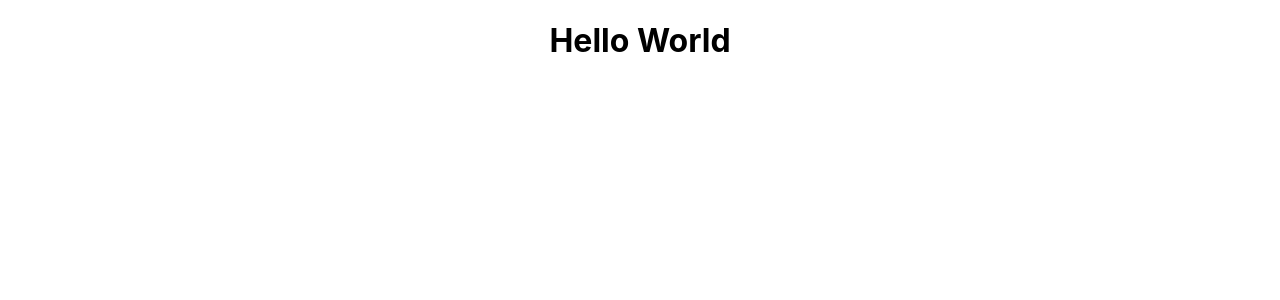
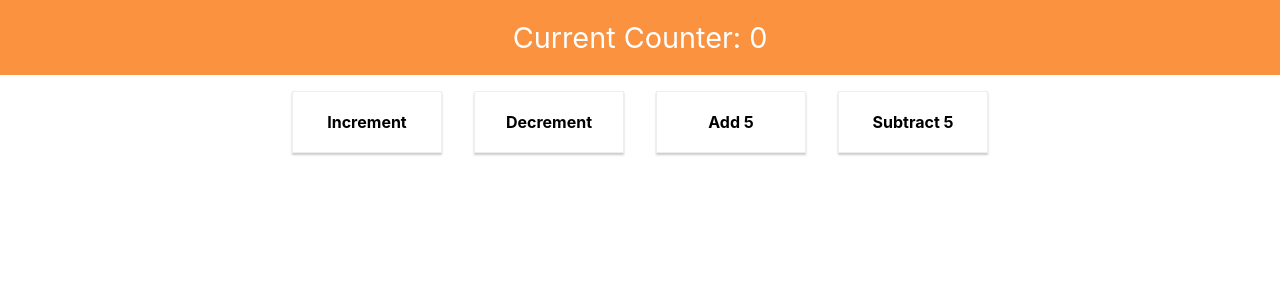
Before and after one commit to Jesuloba-world/learning-redux, a React (Create React App) app: page / in a window 1280 px wide. Shown: the top 300 px of the page. Built offline with nearby package versions, Linux system fonts and the light colour scheme.

Commit message:
setting up redux with react

```diff
--- a/src/App.js
+++ b/src/App.js
@@ -1,9 +1,10 @@
-import "./App.css";
+import classes from "./App.module.css";
+import Counter from "./Containers/Counter/Counter";
 
 function App() {
 	return (
-		<div className="App">
-			<h1>Hello World</h1>
+		<div className={classes.App}>
+			<Counter />
 		</div>
 	);
 }
--- /dev/null
+++ b/src/Components/CounterControl/CounterControl.css
@@ -0,0 +1,17 @@
+.CounterControl {
+    width: 150px;
+    padding: 20px;
+    box-sizing: border-box;
+    margin: 16px;
+    border: 1px solid #eee;
+    box-shadow: 0 2px 2px #ccc;
+    font-weight: bold;
+    text-align: center;
+    cursor: pointer;
+    display: inline-block;
+}
+
+.CounterControl:hover,
+.CounterControl:active {
+    background-color: #eee;
+}
--- /dev/null
+++ b/src/Components/CounterControl/CounterControl.js
@@ -0,0 +1,11 @@
+import React from "react";
+
+import "./CounterControl.css";
+
+const counterControl = (props) => (
+	<div className="CounterControl" onClick={props.clicked}>
+		{props.label}
+	</div>
+);
+
+export default counterControl;
--- /dev/null
+++ b/src/Components/CounterOutput/CounterOutput.css
@@ -0,0 +1,9 @@
+.CounterOutput {
+    width: 100%;
+    background-color: #fa923f;
+    color: white;
+    font-size: 1.8rem;
+    text-align: center;
+    padding: 20px 0;
+    box-sizing: border-box;
+}
--- /dev/null
+++ b/src/Components/CounterOutput/CounterOutput.js
@@ -0,0 +1,11 @@
+import React from 'react';
+
+import './CounterOutput.css';
+
+const counterOutput = (props) => (
+    <div className="CounterOutput">
+        Current Counter: {props.value}
+    </div>
+);
+
+export default counterOutput;
--- /dev/null
+++ b/src/Containers/Counter/Counter.js
@@ -0,0 +1,63 @@
+import React, { Component } from "react";
+
+import CounterControl from "../../Components/CounterControl/CounterControl";
+import CounterOutput from "../../Components/CounterOutput/CounterOutput";
+
+class Counter extends Component {
+	state = {
+		counter: 0,
+	};
+
+	counterChangedHandler = (action, value) => {
+		switch (action) {
+			case "inc":
+				this.setState((prevState) => {
+					return { counter: prevState.counter + 1 };
+				});
+				break;
+			case "dec":
+				this.setState((prevState) => {
+					return { counter: prevState.counter - 1 };
+				});
+				break;
+			case "add":
+				this.setState((prevState) => {
+					return { counter: prevState.counter + value };
+				});
+				break;
+			case "sub":
+				this.setState((prevState) => {
+					return { counter: prevState.counter - value };
+				});
+				break;
+			default:
+				break;
+		}
+	};
+
+	render() {
+		return (
+			<div>
+				<CounterOutput value={this.state.counter} />
+				<CounterControl
+					label="Increment"
+					clicked={() => this.counterChangedHandler("inc")}
+				/>
+				<CounterControl
+					label="Decrement"
+					clicked={() => this.counterChangedHandler("dec")}
+				/>
+				<CounterControl
+					label="Add 5"
+					clicked={() => this.counterChangedHandler("add", 5)}
+				/>
+				<CounterControl
+					label="Subtract 5"
+					clicked={() => this.counterChangedHandler("sub", 5)}
+				/>
+			</div>
+		);
+	}
+}
+
+export default Counter;
--- a/src/index.js
+++ b/src/index.js
@@ -1,14 +1,22 @@
-import React from 'react';
-import ReactDOM from 'react-dom';
-import './index.css';
-import App from './App';
-import reportWebVitals from './reportWebVitals';
+import React from "react";
+import ReactDOM from "react-dom";
+import { createStore } from "redux";
+import { Provider } from "react-redux";
+
+import "./index.css";
+import App from "./App";
+import reportWebVitals from "./reportWebVitals";
+import reducer from "./store/reducer";
+
+const store = createStore(reducer);
 
 ReactDOM.render(
-  <React.StrictMode>
-    <App />
-  </React.StrictMode>,
-  document.getElementById('root')
+	<React.StrictMode>
+		<Provider store={store}>
+			<App />
+		</Provider>
+	</React.StrictMode>,
+	document.getElementById("root")
 );
 
 // If you want to start measuring performance in your app, pass a function
--- /dev/null
+++ b/src/store/reducer.js
@@ -0,0 +1,9 @@
+const initialState = {
+	counter: 0,
+};
+
+const reducer = (state = initialState, action) => {
+	return state;
+};
+
+export default reducer;
```
Also changed, not shown: src/App.module.css (renamed from src/App.css).
